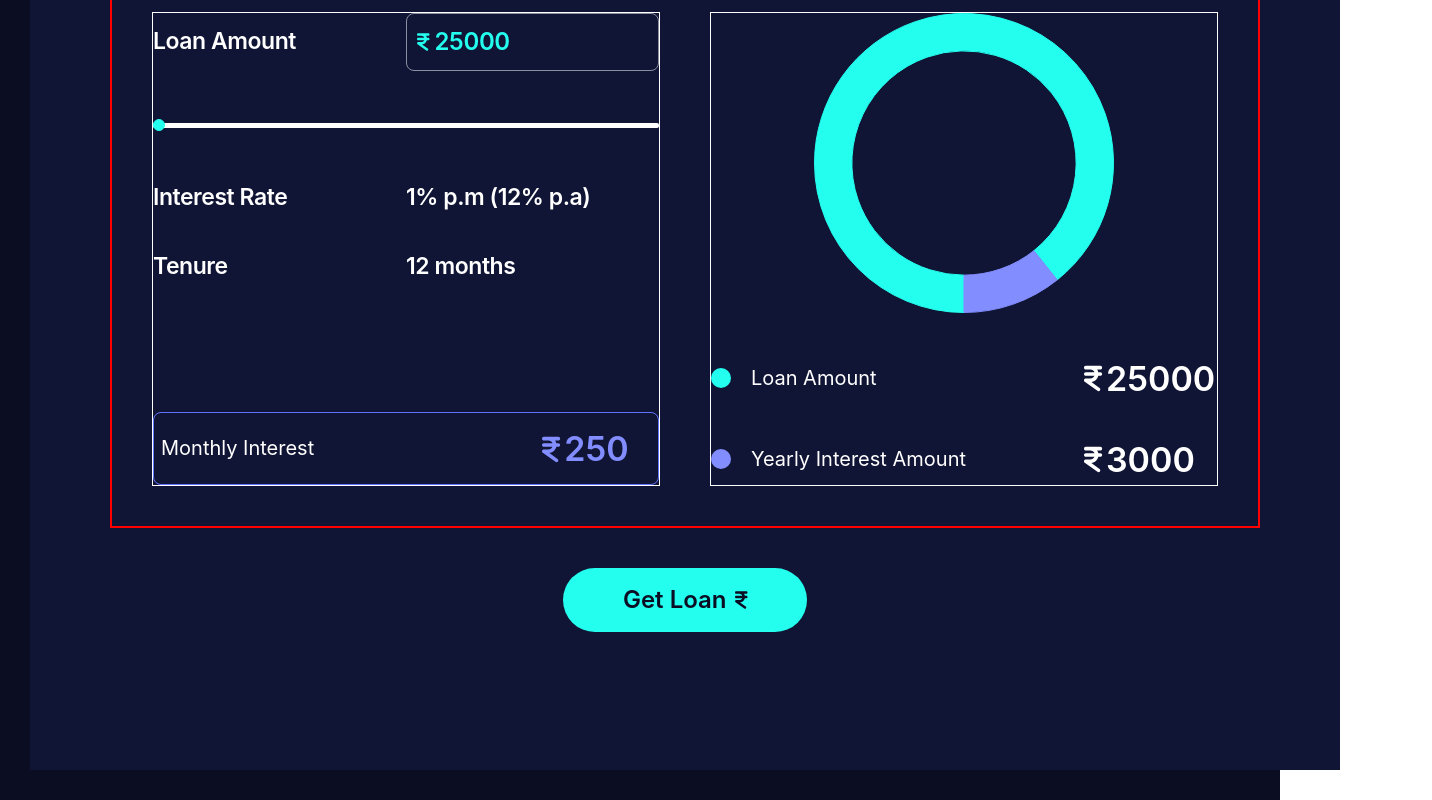
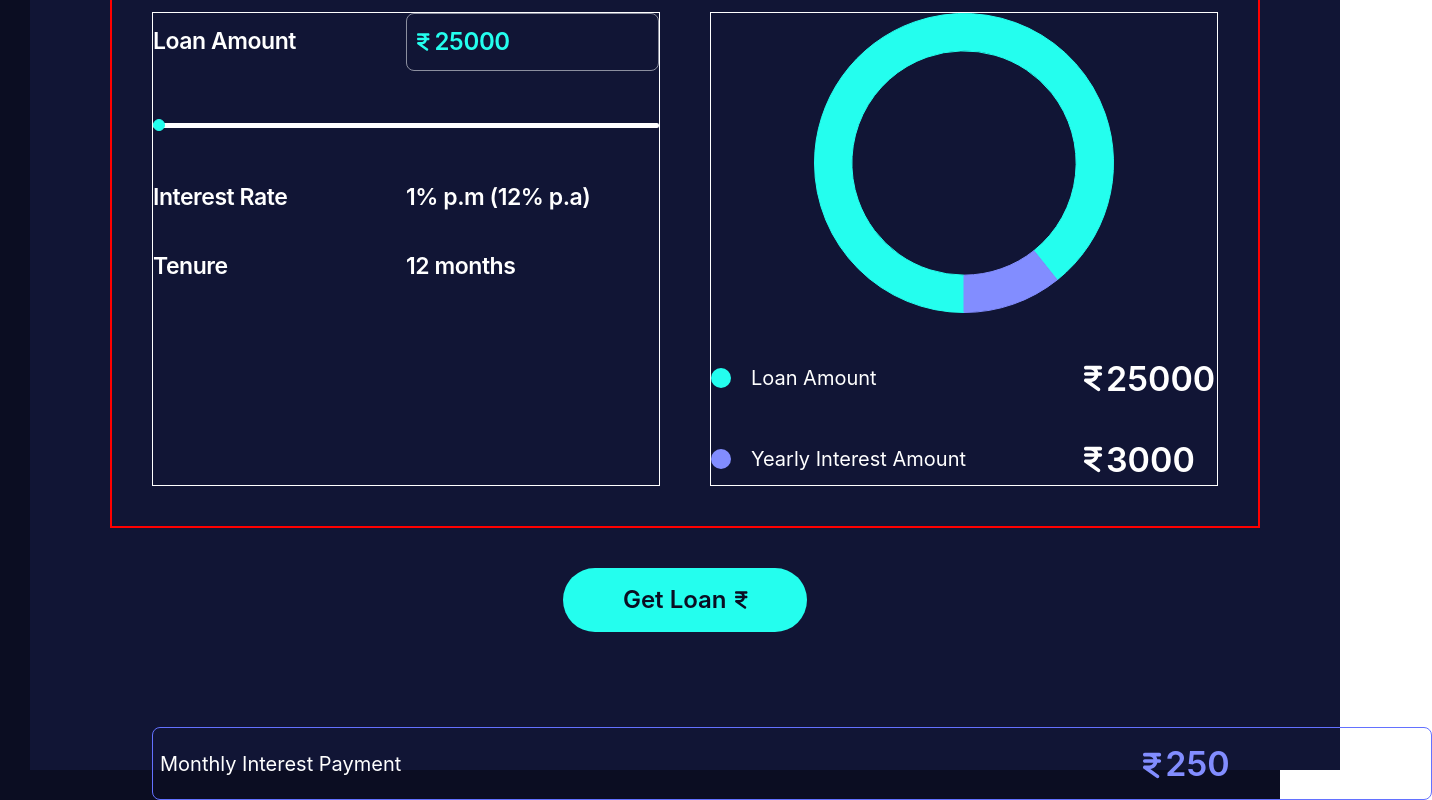
Before and after one commit to abhishek-0607/interest-calculator, a React (Create React App) app: page / in a window 1280 px wide. Shown: the part 180-980 px from the top of the page, 1432 px wide, since content can reach past the window. Built offline with nearby package versions, Linux system fonts and the light colour scheme.

Commit message:
UPDATE: Amount details update using debouncing delay of 1 sec

```diff
--- a/src/Components/calculator/Calculator.jsx
+++ b/src/Components/calculator/Calculator.jsx
@@ -1,4 +1,4 @@
-import React, { useState } from "react";
+import React, { useEffect, useState } from "react";
 import "./calculator.css";
 import "./rangeInput.css";
 import DoughnutChart from "../DoughnutChart";
@@ -9,9 +9,17 @@ import { faIndianRupeeSign } from "@fortawesome/free-solid-svg-icons";
 Chart.register(CategoryScale);
 
 export const Calculator = () => {
+  const [inputAmount, setInputAmount] = useState(25000);
   const [amount, setAmount] = useState(25000);
-  const handleInputChange = (e) => setAmount(Number(e.target.value));
-  const handleRangeChange = (e) => setAmount(e.target.value);
+  const handleInputChange = (e) => setInputAmount(Number(e.target.value));
+  const handleRangeChange = (e) => setInputAmount(e.target.value);
+  useEffect(() => {
+    const delay = setTimeout(() => {
+      setAmount(inputAmount);
+    }, 1000);
+
+    return () => clearTimeout(delay);
+  }, [inputAmount]);
   return (
     <div className="calculator">
       <div className="mainTitle">
@@ -30,7 +38,7 @@ export const Calculator = () => {
                 type="number"
                 min={25000}
                 max={500000}
-                value={amount}
+                value={inputAmount}
                 onChange={handleInputChange}
               />
             </div>
@@ -41,7 +49,7 @@ export const Calculator = () => {
               type="range"
               min={25000}
               max={500000}
-              value={amount}
+              value={inputAmount}
               onChange={handleRangeChange}
             />
           </div>
@@ -59,17 +67,6 @@ export const Calculator = () => {
             </div>
             <div>
               <span>12 months</span>
-            </div>
-          </div>
-          <div className="monthlyInterest">
-            <div>
-              <span>Monthly Interest</span>
-            </div>
-            <div>
-              <span className="logo2">
-                <FontAwesomeIcon icon={faIndianRupeeSign} />
-              </span>
-              <span>{Math.ceil(amount * 0.01)}</span>
             </div>
           </div>
         </div>
@@ -110,6 +107,18 @@ export const Calculator = () => {
           </div>
           {/* <div className="interestChild"></div> */}
         </div>
+
+        <div className="monthlyInterest">
+          <div>
+            <span>Monthly Interest Payment</span>
+          </div>
+          <div>
+            <span className="logo2">
+              <FontAwesomeIcon icon={faIndianRupeeSign} />
+            </span>
+            <span>{Math.ceil(amount * 0.01)}</span>
+          </div>
+        </div>
       </div>
       <div className="buttonBox">
         <button className="button">
```
